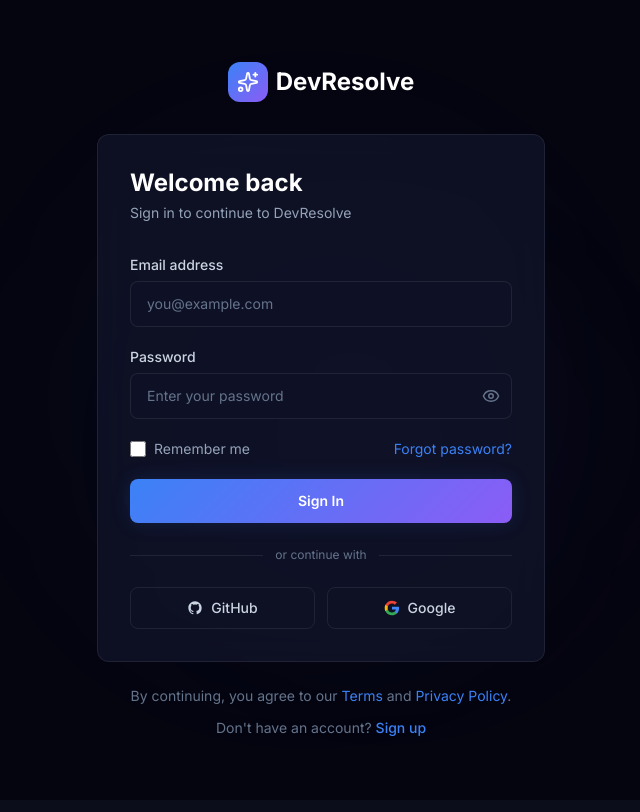
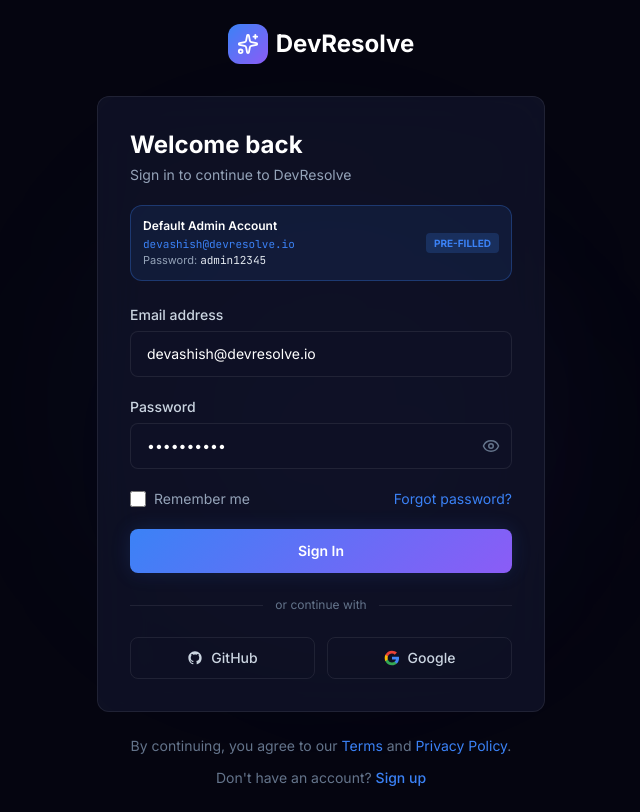
Before and after one commit to devashish0407/DevResolve, a React (Vite) app in the folder frontend/: page /login in a window 1280 px wide. Shown: the whole page, without its empty margins (319-959 px from the left). Built offline with nearby package versions, Linux system fonts and the light colour scheme; no server answers.

Commit message:
feat: pre-fill default admin credentials and add helper badge to LoginPage

```diff
--- a/frontend/src/pages/LoginPage.tsx
+++ b/frontend/src/pages/LoginPage.tsx
@@ -9,8 +9,8 @@ export default function LoginPage() {
   const navigate = useNavigate();
   const { login } = useAuth();
   const [showPassword, setShowPassword] = useState(false);
-  const [email, setEmail] = useState('');
-  const [password, setPassword] = useState('');
+  const [email, setEmail] = useState('devashish@devresolve.io');
+  const [password, setPassword] = useState('admin12345');
   const [remember, setRemember] = useState(false);
   const [loading, setLoading] = useState(false);
   const [error, setError] = useState<string | null>(null);
@@ -47,7 +47,19 @@ export default function LoginPage() {
         {/* Card */}
         <div className="glass-card p-8">
           <h1 className="text-2xl font-bold text-white mb-1">Welcome back</h1>
-          <p className="text-sm text-slate-400 mb-8">Sign in to continue to DevResolve</p>
+          <p className="text-sm text-slate-400 mb-5">Sign in to continue to DevResolve</p>
+
+          {/* Admin Credentials Helper Badge */}
+          <div className="mb-6 p-3 rounded-xl bg-accent-blue/10 border border-accent-blue/30 text-xs text-slate-300 flex items-center justify-between">
+            <div>
+              <p className="font-semibold text-white">Default Admin Account</p>
+              <p className="font-mono text-accent-blue text-[11px] mt-0.5">devashish@devresolve.io</p>
+              <p className="text-slate-400 text-[11px]">Password: <span className="font-mono text-slate-200">admin12345</span></p>
+            </div>
+            <span className="text-[10px] uppercase font-bold px-2 py-0.5 rounded bg-accent-blue/20 text-accent-blue">
+              Pre-filled
+            </span>
+          </div>
 
           {error && (
             <div className="mb-4 p-3 rounded-lg bg-status-danger/10 border border-status-danger/30 text-xs text-status-danger">
```
